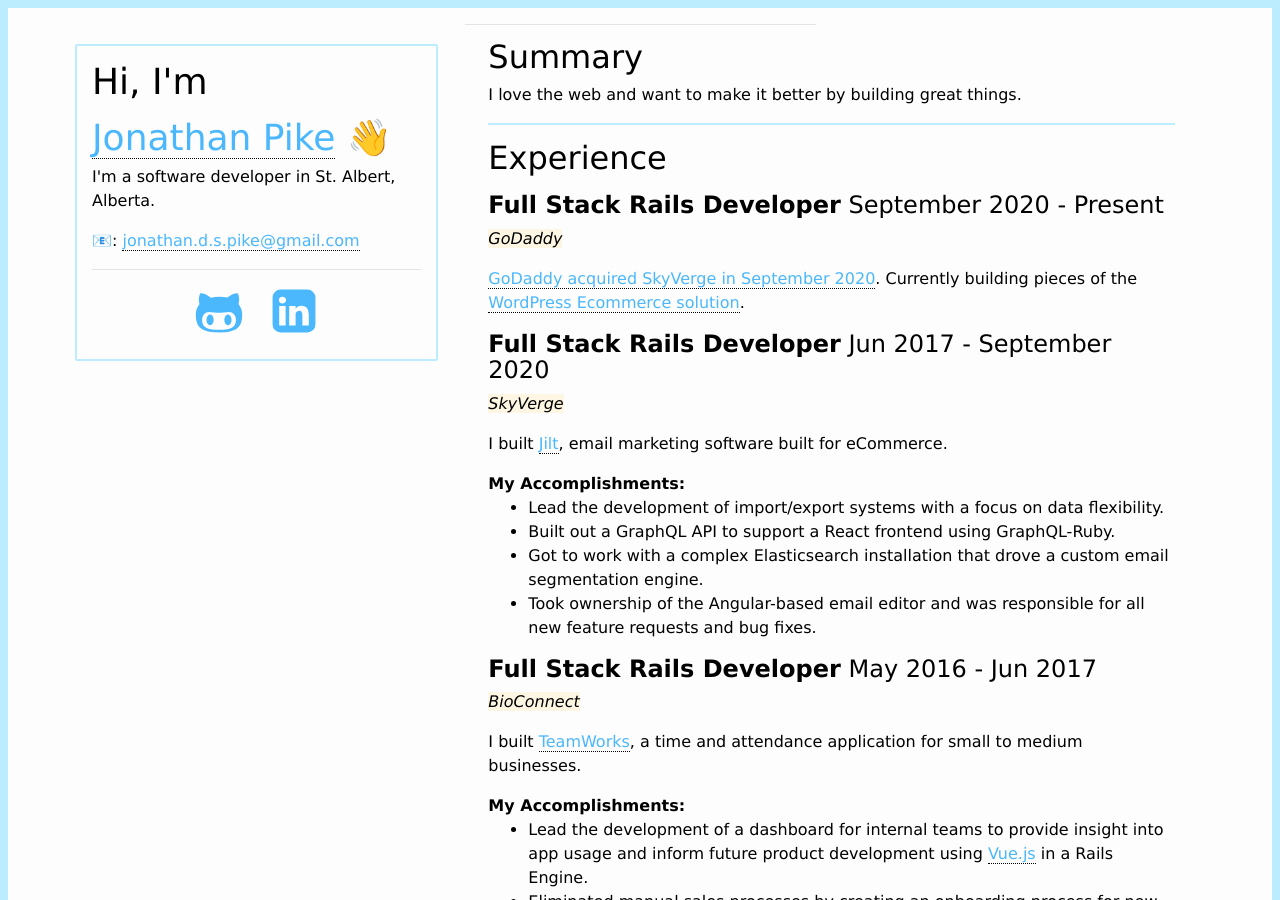
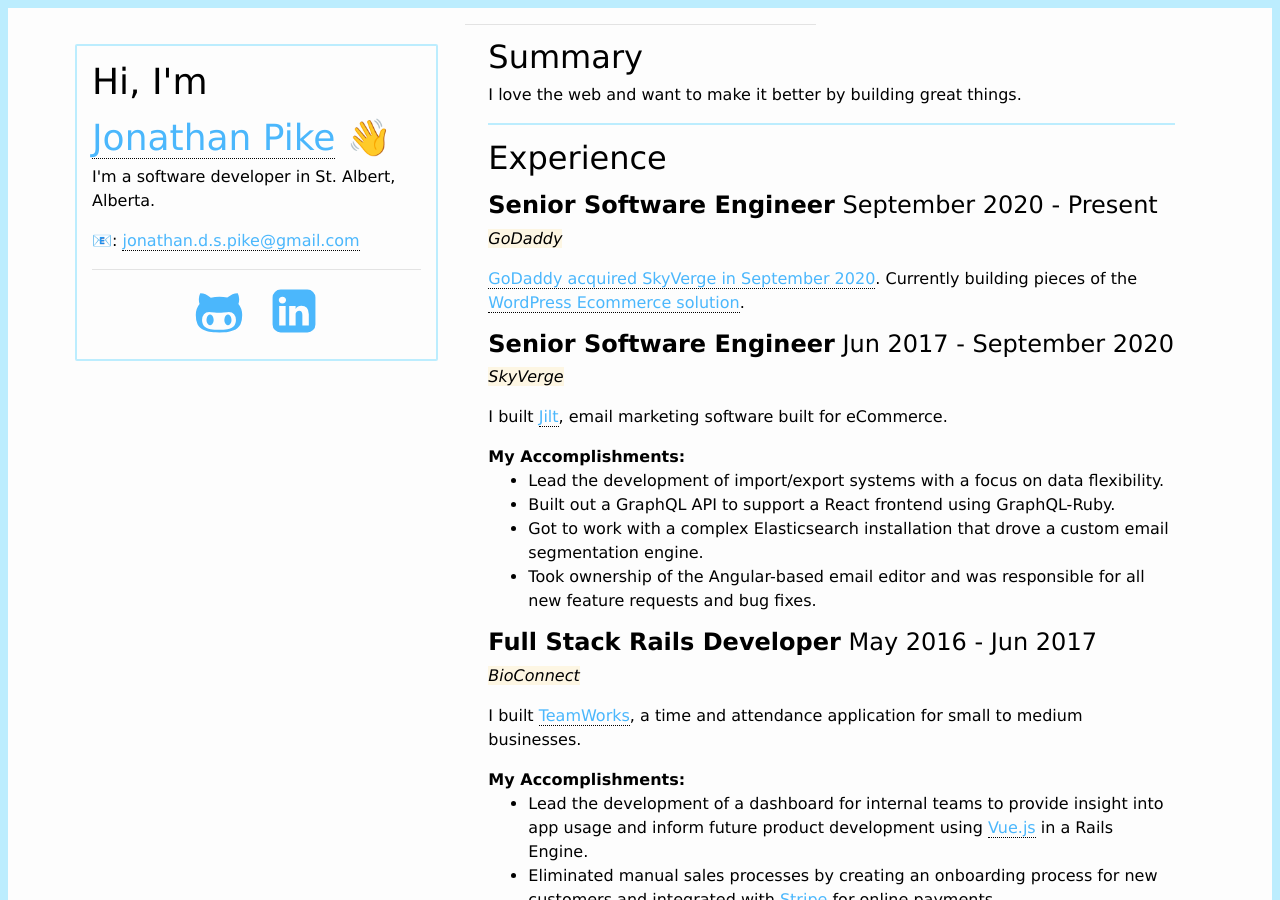
Before and after one commit to jonathanpike/jonathanpike.github.io, a Jekyll site: the page built from resume.md, in a window 1280 px wide and 900 px high. Built offline with Jekyll 4.4.1, drawn with Linux system fonts in a browser that asks for light colours.

Commit message:
Change title for SkyVerge and GoDaddy

```diff
--- a/resume.md
+++ b/resume.md
@@ -13,13 +13,13 @@
 ## Experience
 
 <div>
-	<h4><strong>Full Stack Rails Developer</strong> <span class="pull-right">September 2020 - Present</span></h4>
+	<h4><strong>Senior Software Engineer</strong> <span class="pull-right">September 2020 - Present</span></h4>
 	<p><span class="highlight-text">GoDaddy</span></p>
 
 	<p><a href="https://www.skyverge.com/blog/skyverge-joins-godaddy/">GoDaddy acquired SkyVerge in September 2020</a>. Currently building pieces of the <a href="https://ca.godaddy.com/hosting/ecommerce-hosting">WordPress Ecommerce solution</a>.</p>
 </div>
 <div>
-	<h4><strong>Full Stack Rails Developer</strong> <span class="pull-right">Jun 2017 - September 2020</span></h4>
+	<h4><strong>Senior Software Engineer</strong> <span class="pull-right">Jun 2017 - September 2020</span></h4>
 	<p><span class="highlight-text">SkyVerge</span></p>
 
 	<p>I built <a href="https://jilt.com">Jilt</a>, email marketing software built for eCommerce.</p>
```
